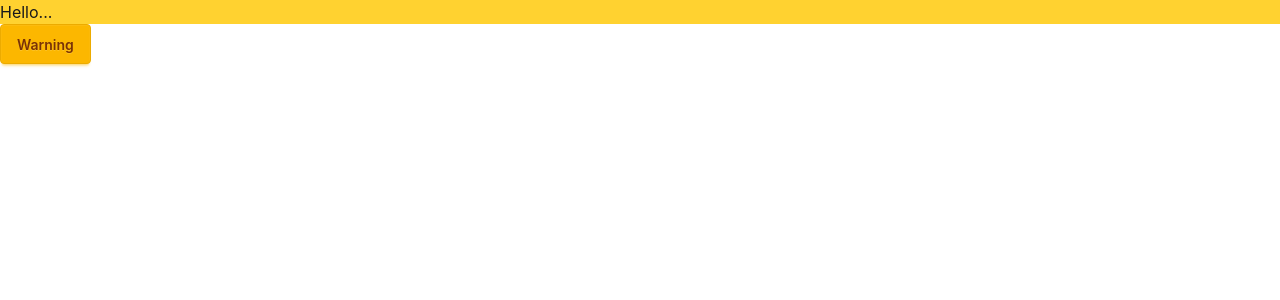
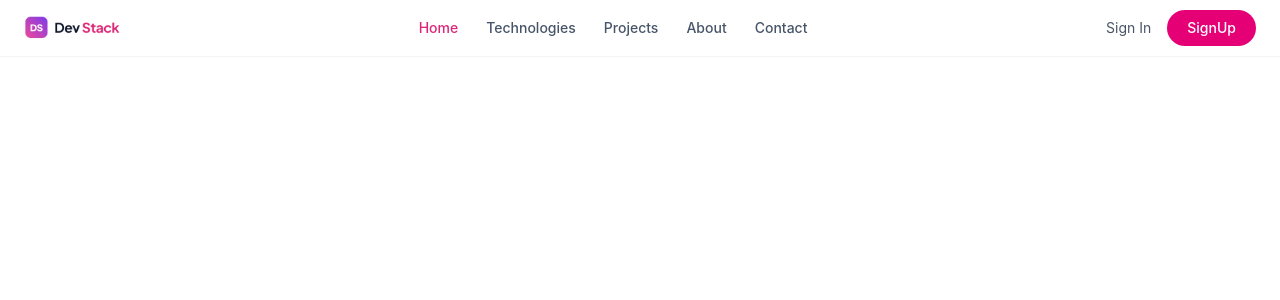
Before and after one commit to mhasan1224/B14-A05-DevStack, a React (Vite) app: page / in a window 1280 px wide. Shown: the top 300 px of the page. Built offline with nearby package versions, Linux system fonts and the light colour scheme.

Commit message:
Navbarsection done with css

```diff
--- a/src/App.tsx
+++ b/src/App.tsx
@@ -1,12 +1,14 @@
 import './App.css'
+import Navbar from './components/Navbar/Navbar'
+import logoText from "./assets/logo-text.png";
+
 
 function App() {
 
 
   return (
     <>
-      <h1 className='bg-amber-300'>Hello...</h1>
-      <button className="btn btn-warning">Warning</button>
+      <Navbar logo={logoText} />
     </>
   )
 }
--- /dev/null
+++ b/src/components/Navbar/Navbar.tsx
@@ -0,0 +1,29 @@
+interface NavbarProps{
+    logo: string;
+}
+
+export default function Navbar({logo}:NavbarProps) {
+    return (
+        <div className="sticky top-0 z-50 border-b border-gray-100 ">
+            <div className="mx-auto flex h-14 max-w-7xl items-center justify-between px-6">
+                {/* main logo */}
+                <div>
+                    <img src={logo} alt="Logo" className="w-24"/>
+                </div>
+                {/* main navbar element */}
+                <ul className="items-center gap-7 text-sm md:flex">
+                    <li className="cursor-pointer font-medium text-[#DB2777]">Home</li>
+                    <li className="cursor-pointer font-medium text-[#475569]">Technologies</li>
+                    <li className="cursor-pointer font-medium text-[#475569]">Projects</li>
+                    <li className="cursor-pointer font-medium text-[#475569]">About</li>
+                    <li className="cursor-pointer font-medium text-[#475569]">Contact</li>
+                </ul>
+                {/* Login & SignUp Option */}
+                <div className="flex items-center gap-4 text-sm">
+                <button className="cursor-pointer text-gray-600 hover:text-pink-600">Sign In</button>
+                <button className="cursor-pointer rounded-full bg-pink-600 px-5 py-2 font-medium text-white hover:bg-pink-700">SignUp</button>
+                </div>
+            </div>
+        </div>
+    );
+}
```
Also changed, not shown: src/components/Hero/Hero.tsx (added), src/components/Technologies/Technologies.tsx (added).
